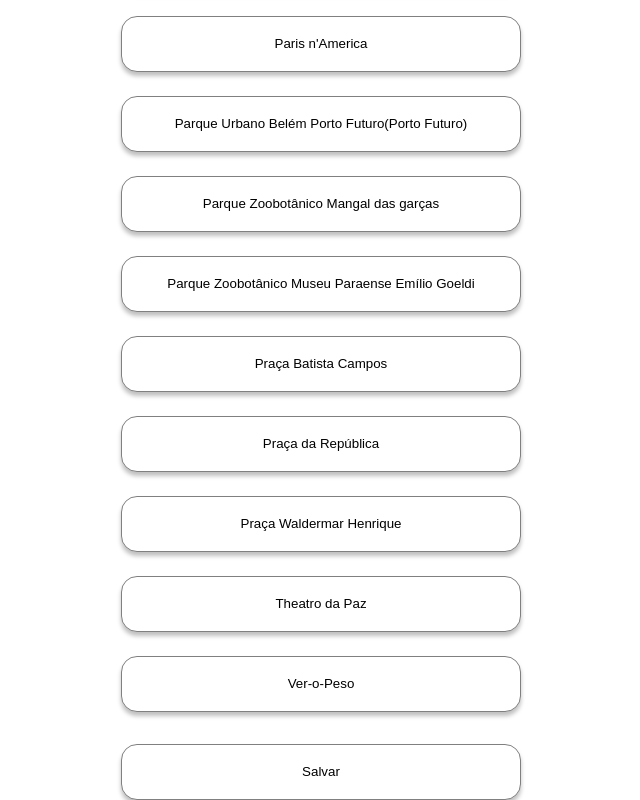
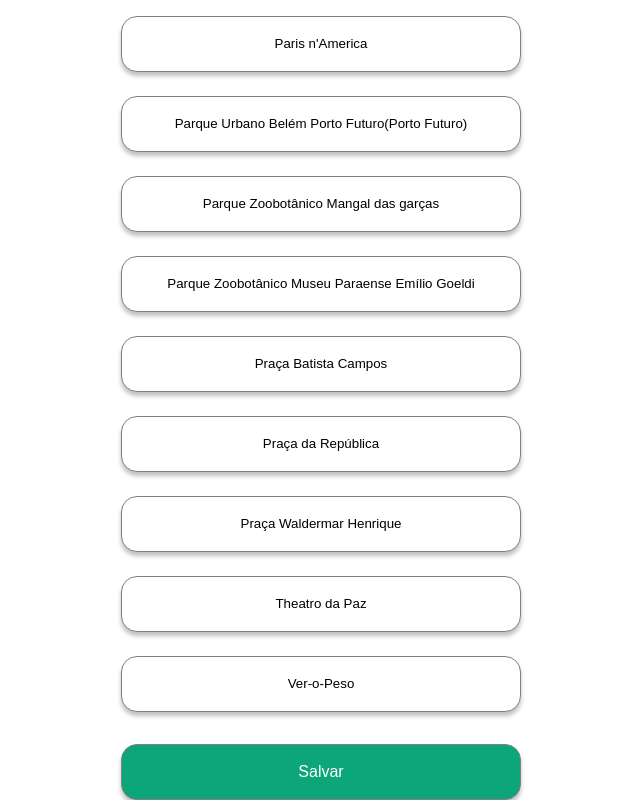
Before and after one commit to HenryAllenx/WIKIBEL, an Angular app: page /criar-rotas in a window 1280 px wide. Shown: the part 1284-2084 px from the top of the page, without its empty margins (319-959 px from the left). Built offline with nearby package versions, Linux system fonts and the light colour scheme; a web font is replaced by a local one.

Commit message:
Feat(Tela de Sobre Nós)

```diff
--- a/src/app/app.routes.ts
+++ b/src/app/app.routes.ts
@@ -9,6 +9,10 @@ export const routes: Routes = [
   {
     path: 'home',
     loadComponent: () => import('./pages/home/home.component')
+  },
+  {
+    path: 'about-us',
+    loadComponent: () => import('./pages/about-us/about-us.component')
   },
   {
     path:'login',
--- a/src/app/components/navbar/navbar.component.html
+++ b/src/app/components/navbar/navbar.component.html
@@ -3,7 +3,7 @@
     <button routerLink="/home" ><img src="assets/home.svg"></button>
     <button><img src="assets/Settings.svg"></button>
     <button><img src="assets/Award.svg"></button>
-    <button><img src="assets/Book.svg"></button>
+    <button routerLink="/about-us" ><img src="assets/Book.svg"></button>
 
   </div>
 </div>
--- /dev/null
+++ b/src/app/pages/about-us/about-us.component.html
@@ -0,0 +1,14 @@
+<h1>Quem somos nós?</h1>
+
+<div class="group-img">
+  <img src="">
+</div>
+
+<div class="text">
+  <p>
+    Somos uma equipe de estudandes do Cesupa. Fizemos esse aplicativo com o intuito de centralizar
+    informações históricas e culturais sobre Belém do Pará. Facilitando a forma de informar tanto turistas e residentes
+    o quão rica e completa é a nossa história e cultura.
+
+  </p>
+</div>
--- a/src/app/pages/create-routes/create-routes.component.html
+++ b/src/app/pages/create-routes/create-routes.component.html
@@ -18,5 +18,6 @@
     </button>
 
   </div>
-  <button (click)="salvar()">Salvar</button>
+
+  <button (click)="salvar()" class="saveButton" >Salvar</button>
 </div>
--- a/src/app/pages/create-routes/create-routes.component.scss
+++ b/src/app/pages/create-routes/create-routes.component.scss
@@ -101,3 +101,9 @@ a{
   color: #2E4159;
   font-family: 'Segoe UI', sans-serif;
 }
+
+.saveButton{
+  font-size: 1rem;
+  color: white;
+  background: #0ca678;
+}
```
Also changed, not shown: src/app/pages/about-us/about-us.component.ts (added, +11 -0 lines), src/app/pages/about-us/about-us.component.scss (added), 1 other file (tests, documents, lock files or other folders).
